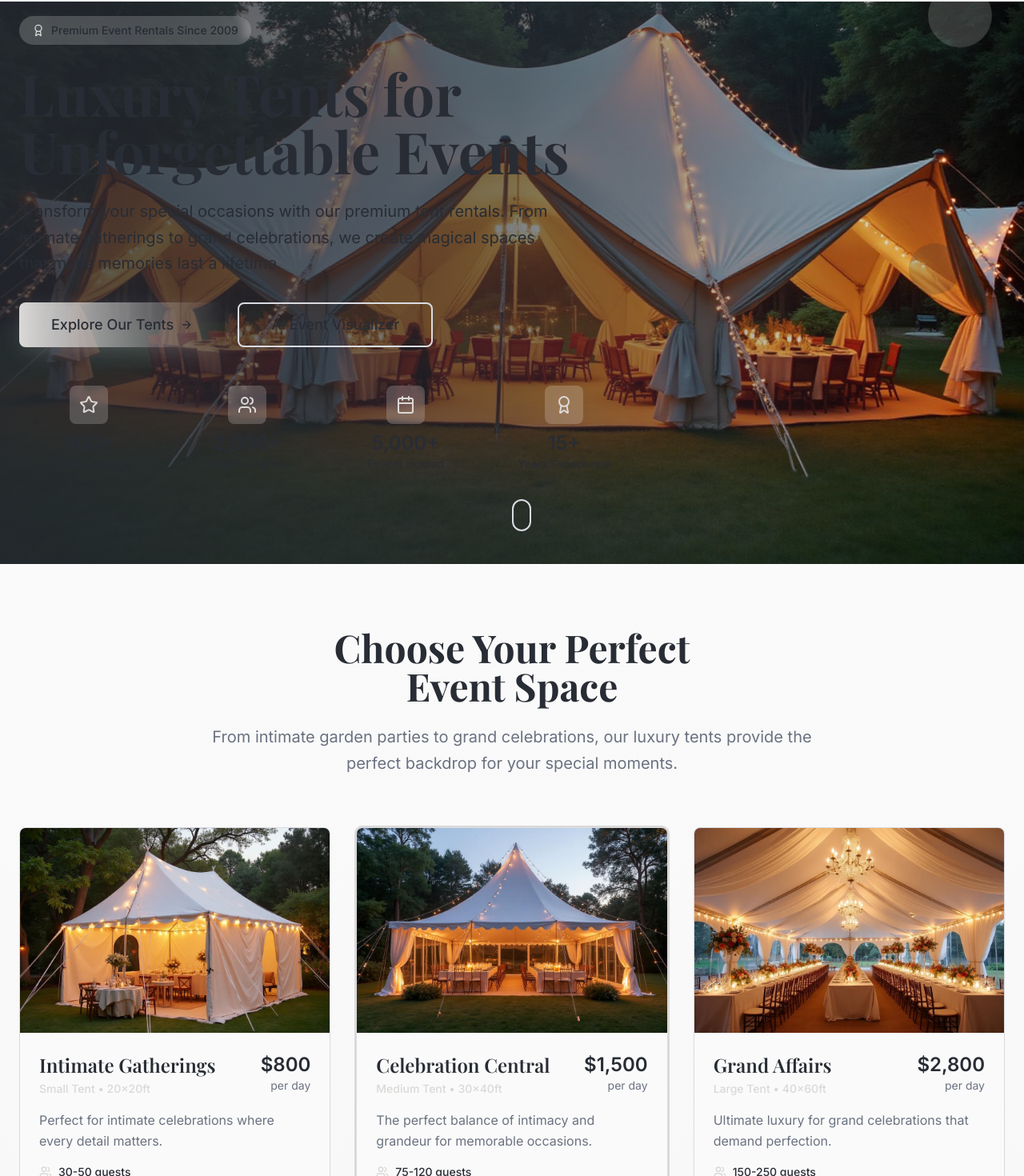
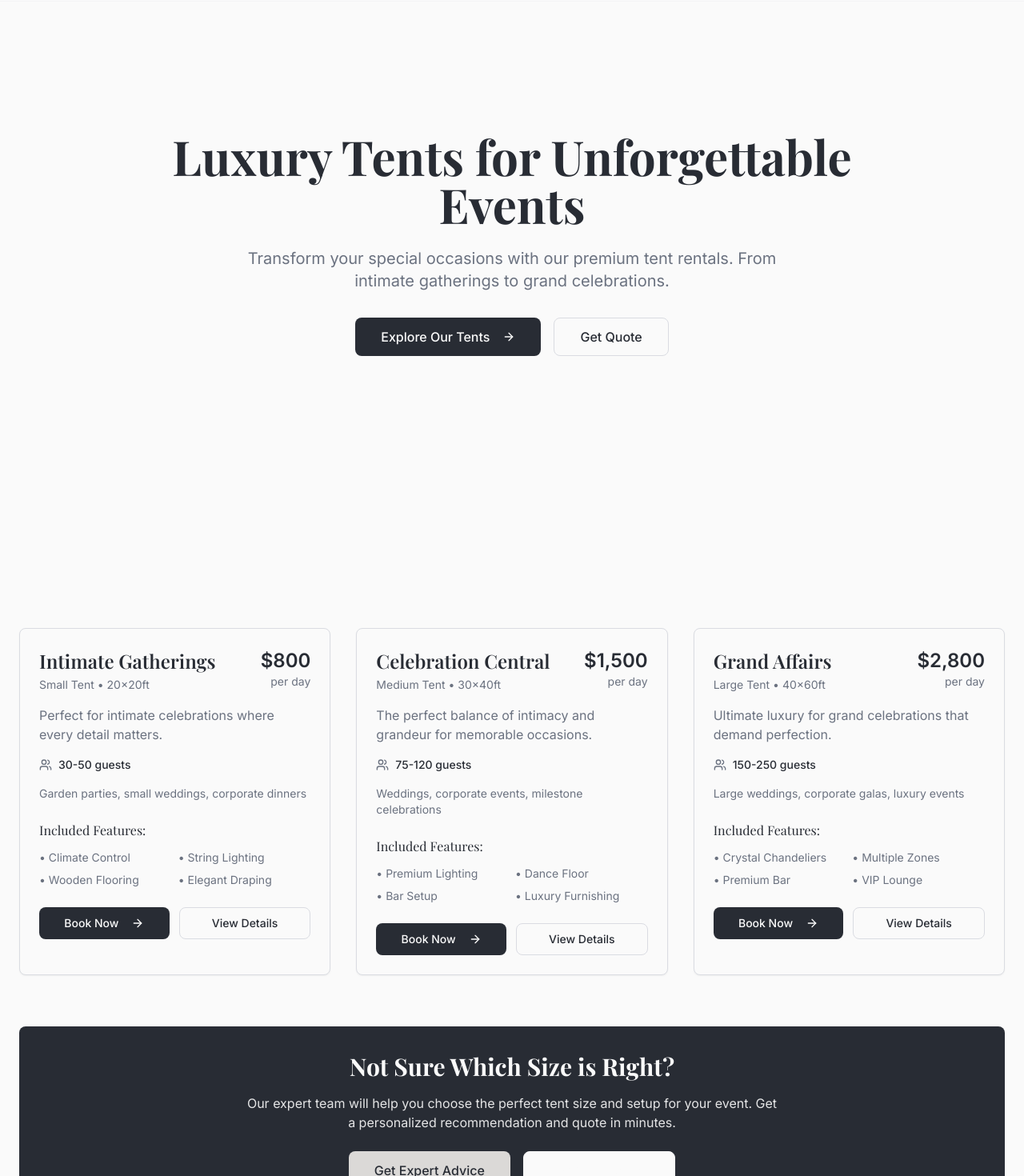
Before and after one commit to generative-jesse/event-visual-tents, a React (Vite) app: page / in a window 1280 px wide. Shown: the part 95-1565 px from the top of the page at 80% size. Built offline with nearby package versions, Linux system fonts and the light colour scheme.

Commit message:
Refactor: Improve design and styling
Refactor the design to be more professional and clean.

```diff
--- a/src/components/Hero.tsx
+++ b/src/components/Hero.tsx
@@ -1,82 +1,28 @@
-import { ArrowRight, Star, Users, Calendar, Award } from "lucide-react";
+import { ArrowRight } from "lucide-react";
 import { Button } from "@/components/ui/button";
-import heroImage from "@/assets/hero-tent.jpg";
 
 const Hero = () => {
-  const stats = [
-    { icon: Star, label: "5-Star Rating", value: "500+" },
-    { icon: Users, label: "Happy Clients", value: "2,000+" },
-    { icon: Calendar, label: "Events Hosted", value: "5,000+" },
-    { icon: Award, label: "Years Experience", value: "15+" },
-  ];
-
   return (
-    <section className="relative min-h-screen flex items-center overflow-hidden">
-      {/* Background Image with Overlay */}
-      <div className="absolute inset-0">
-        <img
-          src={heroImage}
-          alt="Luxury tent setup"
-          className="w-full h-full object-cover"
-        />
-        <div className="absolute inset-0 bg-gradient-to-r from-primary/80 via-primary/60 to-transparent"></div>
-      </div>
-
-      {/* Content */}
-      <div className="relative container mx-auto px-6 py-20">
-        <div className="max-w-3xl">
-          {/* Badge */}
-          <div className="inline-flex items-center space-x-2 bg-card/20 backdrop-blur-sm rounded-full px-4 py-2 mb-6 animate-fade-in">
-            <Award className="w-4 h-4 text-secondary" />
-            <span className="text-sm text-cream-warm font-medium">Premium Event Rentals Since 2009</span>
-          </div>
-
-          {/* Main Heading */}
-          <h1 className="text-5xl md:text-7xl font-serif font-bold text-cream-warm mb-6 leading-tight animate-slide-up">
-            Luxury Tents for
-            <span className="text-gradient-gold block">Unforgettable Events</span>
+    <section className="relative min-h-screen flex items-center bg-background">
+      <div className="container mx-auto px-6 py-20">
+        <div className="max-w-4xl mx-auto text-center">
+          <h1 className="text-5xl md:text-6xl font-serif font-bold text-foreground mb-6 leading-tight">
+            Luxury Tents for Unforgettable Events
           </h1>
 
-          {/* Subheading */}
-          <p className="text-xl text-cream-warm/90 mb-8 max-w-2xl leading-relaxed animate-slide-up" style={{ animationDelay: '0.2s' }}>
-            Transform your special occasions with our premium tent rentals. From intimate gatherings to grand celebrations, we create magical spaces that make memories last a lifetime.
+          <p className="text-xl text-muted-foreground mb-8 max-w-2xl mx-auto">
+            Transform your special occasions with our premium tent rentals. From intimate gatherings to grand celebrations.
           </p>
 
-          {/* CTA Buttons */}
-          <div className="flex flex-col sm:flex-row gap-4 mb-12 animate-slide-up" style={{ animationDelay: '0.4s' }}>
-            <Button variant="gold" size="xl" className="group">
+          <div className="flex flex-col sm:flex-row gap-4 justify-center">
+            <Button size="lg" className="group">
               Explore Our Tents
-              <ArrowRight className="w-5 h-5 transition-transform duration-300 group-hover:translate-x-1" />
+              <ArrowRight className="w-5 h-5 ml-2 transition-transform duration-300 group-hover:translate-x-1" />
             </Button>
-            <Button variant="outline-luxury" size="xl" className="text-cream-warm border-cream-warm hover:bg-cream-warm hover:text-primary">
-              AI Event Visualizer
+            <Button variant="outline" size="lg">
+              Get Quote
             </Button>
           </div>
-
-          {/* Stats */}
-          <div className="grid grid-cols-2 md:grid-cols-4 gap-6 animate-scale-in" style={{ animationDelay: '0.6s' }}>
-            {stats.map((stat, index) => (
-              <div key={index} className="text-center group">
-                <div className="inline-flex items-center justify-center w-12 h-12 bg-card/20 backdrop-blur-sm rounded-lg mb-2 group-hover:scale-110 transition-transform duration-300">
-                  <stat.icon className="w-6 h-6 text-secondary" />
-                </div>
-                <div className="text-2xl font-bold text-cream-warm">{stat.value}</div>
-                <div className="text-sm text-cream-warm/80">{stat.label}</div>
-              </div>
-            ))}
-          </div>
-        </div>
-      </div>
-
-      {/* Floating Elements */}
-      <div className="absolute top-20 right-10 w-20 h-20 bg-secondary/20 rounded-full animate-float" style={{ animationDelay: '1s' }}></div>
-      <div className="absolute bottom-32 right-32 w-12 h-12 bg-cream-warm/20 rounded-full animate-float" style={{ animationDelay: '2s' }}></div>
-      <div className="absolute top-1/2 right-20 w-16 h-16 bg-primary/20 rounded-full animate-float" style={{ animationDelay: '0.5s' }}></div>
-
-      {/* Scroll Indicator */}
-      <div className="absolute bottom-8 left-1/2 transform -translate-x-1/2 animate-bounce">
-        <div className="w-6 h-10 border-2 border-cream-warm/50 rounded-full flex justify-center">
-          <div className="w-1 h-3 bg-cream-warm/70 rounded-full mt-2 animate-pulse"></div>
         </div>
       </div>
     </section>
--- a/src/components/TentShowcase.tsx
+++ b/src/components/TentShowcase.tsx
@@ -1,9 +1,6 @@
-import { ArrowRight, Users, Calendar, MapPin } from "lucide-react";
+import { ArrowRight, Users } from "lucide-react";
 import { Button } from "@/components/ui/button";
 import { Card } from "@/components/ui/card";
-import smallTentImage from "@/assets/small-tent.jpg";
-import mediumTentImage from "@/assets/medium-tent.jpg";
-import largeTentImage from "@/assets/large-tent.jpg";
 
 const TentShowcase = () => {
   const tents = [
@@ -14,7 +11,6 @@ const TentShowcase = () => {
       dimensions: "20x20ft",
       price: "$800",
       capacity: "30-50 guests",
-      image: smallTentImage,
       features: ["Climate Control", "String Lighting", "Wooden Flooring", "Elegant Draping"],
       ideal: "Garden parties, small weddings, corporate dinners",
       description: "Perfect for intimate celebrations where every detail matters.",
@@ -26,11 +22,9 @@ const TentShowcase = () => {
       dimensions: "30x40ft",
       price: "$1,500",
       capacity: "75-120 guests",
-      image: mediumTentImage,
       features: ["Premium Lighting", "Dance Floor", "Bar Setup", "Luxury Furnishing"],
       ideal: "Weddings, corporate events, milestone celebrations",
       description: "The perfect balance of intimacy and grandeur for memorable occasions.",
-      popular: true,
     },
     {
       id: 3,
@@ -39,7 +33,6 @@ const TentShowcase = () => {
       dimensions: "40x60ft",
       price: "$2,800",
       capacity: "150-250 guests",
-      image: largeTentImage,
       features: ["Crystal Chandeliers", "Multiple Zones", "Premium Bar", "VIP Lounge"],
       ideal: "Large weddings, corporate galas, luxury events",
       description: "Ultimate luxury for grand celebrations that demand perfection.",
@@ -47,105 +40,68 @@ const TentShowcase = () => {
   ];
 
   return (
-    <section className="py-20 bg-gradient-to-b from-background to-accent/30">
+    <section className="py-20 bg-background">
       <div className="container mx-auto px-6">
-        {/* Section Header */}
-        <div className="text-center mb-16 animate-fade-in">
-          <h2 className="text-4xl md:text-5xl font-serif font-bold text-primary mb-6">
-            Choose Your Perfect
-            <span className="text-gradient-gold block">Event Space</span>
-          </h2>
-          <p className="text-xl text-muted-foreground max-w-3xl mx-auto leading-relaxed">
-            From intimate garden parties to grand celebrations, our luxury tents provide the perfect backdrop for your special moments.
-          </p>
-        </div>
-
         {/* Tent Cards */}
         <div className="grid lg:grid-cols-3 gap-8 mb-16">
-          {tents.map((tent, index) => (
+          {tents.map((tent) => (
             <Card
               key={tent.id}
-              className={`card-luxury overflow-hidden group animate-slide-up hover-lift ${tent.popular ? 'ring-2 ring-secondary' : ''}`}
-              style={{ animationDelay: `${index * 0.2}s` }}
+              className="p-6 rounded-lg border border-border bg-card hover:shadow-lg transition-shadow duration-200"
             >
-              {/* Popular Badge */}
-              {tent.popular && (
-                <div className="absolute top-4 right-4 z-10 bg-secondary text-secondary-foreground px-3 py-1 rounded-full text-sm font-medium">
-                  Most Popular
-                </div>
-              )}
-
-              {/* Image */}
-              <div className="relative h-64 overflow-hidden">
-                <img
-                  src={tent.image}
-                  alt={tent.name}
-                  className="w-full h-full object-cover transition-transform duration-500 group-hover:scale-110"
-                />
-                <div className="absolute inset-0 bg-gradient-to-t from-primary/60 via-transparent to-transparent opacity-0 group-hover:opacity-100 transition-opacity duration-300"></div>
-              </div>
-
-              {/* Content */}
-              <div className="p-6">
               {/* Header */}
               <div className="flex justify-between items-start mb-4">
                 <div>
-                    <h3 className="text-2xl font-serif font-semibold text-primary mb-1">{tent.name}</h3>
-                    <p className="text-sm text-secondary font-medium">{tent.size} • {tent.dimensions}</p>
+                  <h3 className="text-2xl font-serif font-semibold text-foreground mb-1">{tent.name}</h3>
+                  <p className="text-sm text-muted-foreground">{tent.size} • {tent.dimensions}</p>
                 </div>
                 <div className="text-right">
-                    <div className="text-2xl font-bold text-primary">{tent.price}</div>
+                  <div className="text-2xl font-bold text-foreground">{tent.price}</div>
                   <div className="text-sm text-muted-foreground">per day</div>
                 </div>
               </div>
 
               {/* Description */}
-                <p className="text-muted-foreground mb-4 leading-relaxed">{tent.description}</p>
+              <p className="text-muted-foreground mb-4">{tent.description}</p>
 
-                {/* Key Info */}
-                <div className="space-y-2 mb-6">
-                  <div className="flex items-center space-x-2 text-sm">
-                    <Users className="w-4 h-4 text-secondary" />
+              {/* Capacity */}
+              <div className="flex items-center space-x-2 text-sm mb-4">
+                <Users className="w-4 h-4 text-muted-foreground" />
                 <span className="font-medium">{tent.capacity}</span>
               </div>
-                  <div className="flex items-center space-x-2 text-sm">
-                    <MapPin className="w-4 h-4 text-secondary" />
-                    <span className="text-muted-foreground">{tent.ideal}</span>
-                  </div>
-                </div>
+
+              {/* Ideal Use */}
+              <div className="text-sm text-muted-foreground mb-6">{tent.ideal}</div>
 
               {/* Features */}
               <div className="mb-6">
-                  <h4 className="font-medium text-primary mb-2">Included Features:</h4>
-                  <div className="grid grid-cols-2 gap-1">
+                <h4 className="font-medium text-foreground mb-3">Included Features:</h4>
+                <div className="grid grid-cols-2 gap-2">
                   {tent.features.map((feature, idx) => (
-                      <div key={idx} className="flex items-center space-x-1 text-sm text-muted-foreground">
-                        <div className="w-1 h-1 bg-secondary rounded-full"></div>
-                        <span>{feature}</span>
+                    <div key={idx} className="text-sm text-muted-foreground">
+                      • {feature}
                     </div>
                   ))}
                 </div>
               </div>
 
               {/* Actions */}
-                <div className="flex flex-col sm:flex-row gap-3">
-                  <Button variant="luxury" className="flex-1 group">
+              <div className="flex gap-3">
+                <Button className="flex-1 bg-primary text-primary-foreground hover:bg-primary/90">
                   Book Now
-                    <ArrowRight className="w-4 h-4 transition-transform duration-300 group-hover:translate-x-1" />
+                  <ArrowRight className="w-4 h-4 ml-2" />
                 </Button>
-                  <Button variant="outline-luxury" className="flex-1">
+                <Button variant="outline" className="flex-1">
                   View Details
                 </Button>
-                </div>
               </div>
             </Card>
           ))}
         </div>
 
         {/* CTA Section */}
-        <div className="text-center animate-fade-in">
-          <div className="bg-gradient-to-r from-primary to-forest-light rounded-2xl p-8 md:p-12 text-center">
-            <h3 className="text-3xl font-serif font-bold text-primary-foreground mb-4">
+        <div className="bg-primary text-primary-foreground rounded-lg p-8 text-center">
+          <h3 className="text-3xl font-serif font-bold mb-4">
             Not Sure Which Size is Right?
           </h3>
           <p className="text-primary-foreground/90 mb-6 max-w-2xl mx-auto">
@@ -153,14 +109,12 @@ const TentShowcase = () => {
             Get a personalized recommendation and quote in minutes.
           </p>
           <div className="flex flex-col sm:flex-row gap-4 justify-center">
-              <Button variant="gold" size="xl" className="group">
+            <Button variant="secondary" size="lg">
               Get Expert Advice
-                <Calendar className="w-5 h-5 transition-transform duration-300 group-hover:scale-110" />
             </Button>
-              <Button variant="outline-luxury" size="xl" className="text-primary-foreground border-primary-foreground hover:bg-primary-foreground hover:text-primary">
+            <Button variant="outline" size="lg" className="text-primary-foreground border-primary-foreground hover:bg-primary-foreground hover:text-primary">
               Try AI Visualizer
             </Button>
-            </div>
           </div>
         </div>
       </div>
```
Lines whose indentation alone changed are shown as unchanged.
